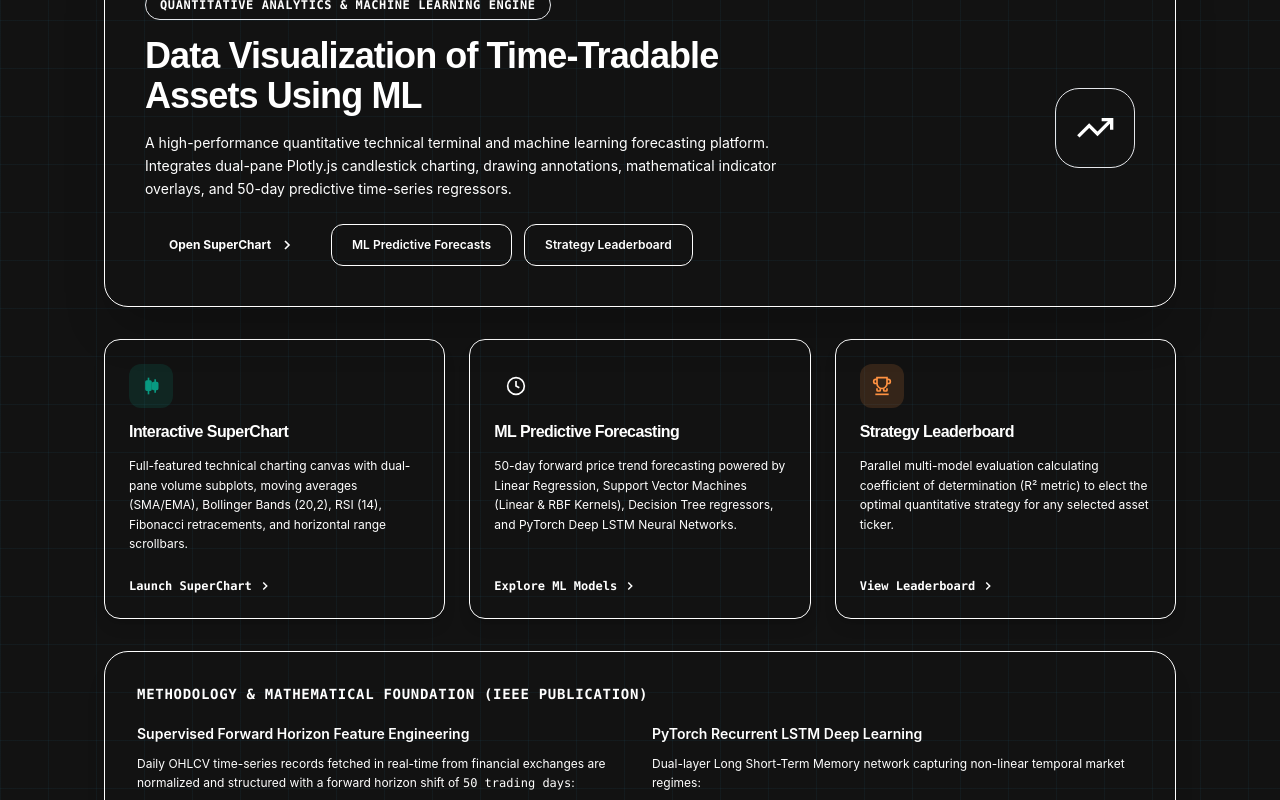
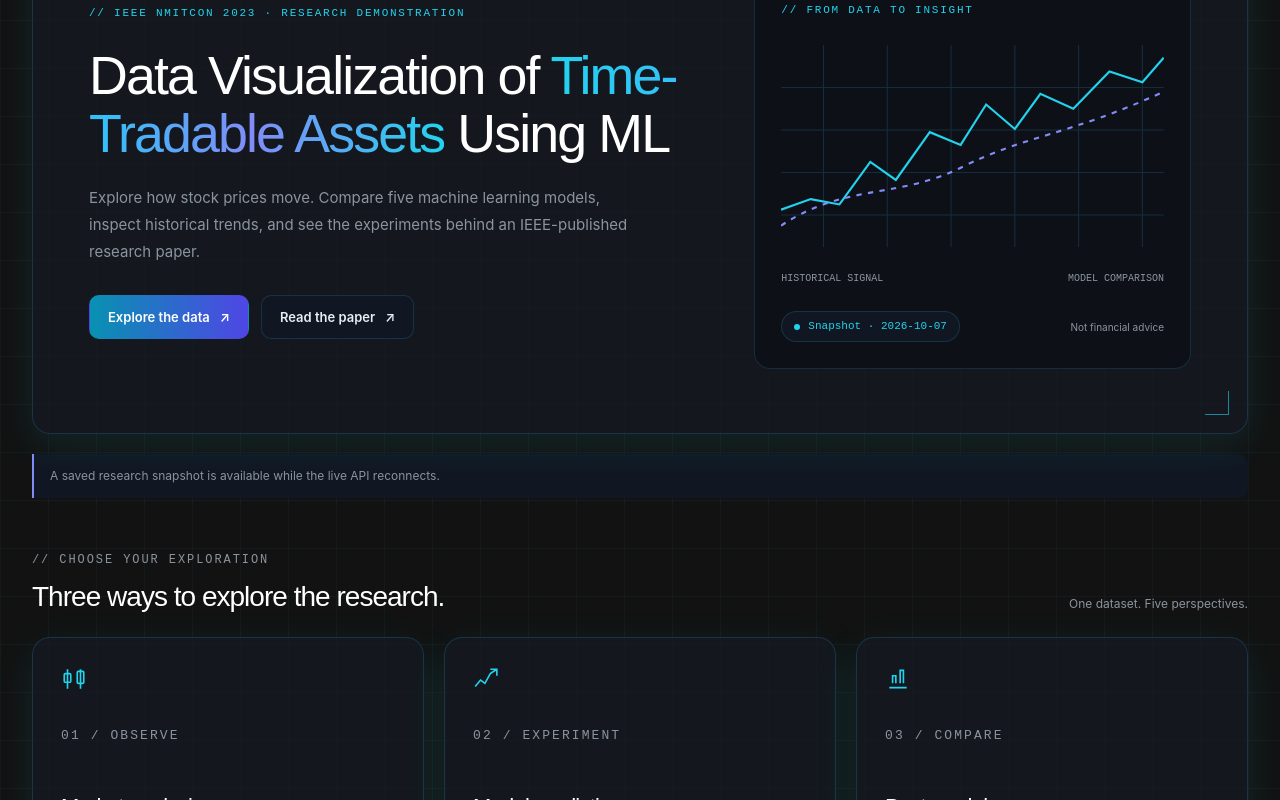
Before and after one commit to vi-nayKR/Data-Visualization-Of-Time-Tradable-Assets-Using-ML, an Angular app in the folder frontend/: page / in a window 1280 px wide. Shown: the part 220-1020 px from the top of the page. Built offline with nearby package versions, Linux system fonts and the light colour scheme; no server answers.

Commit message:
Design IEEE research hero and three exploration entry cards

```diff
--- a/frontend/src/app/features/home/home.component.ts
+++ b/frontend/src/app/features/home/home.component.ts
@@ -1,178 +1,28 @@
-import { Component } from '@angular/core';
-import { CommonModule } from '@angular/common';
+import { ChangeDetectionStrategy, Component, inject } from '@angular/core';
 import { RouterLink } from '@angular/router';
-
-@Component({
-  selector: 'app-home',
-  standalone: true,
-  imports: [CommonModule, RouterLink],
-  template: `
-    <div class="max-w-6xl mx-auto p-6 md:p-10 space-y-8 text-[var(--color-frost)]">
-
-      <!-- Hero Banner with Portfolio-Ng Gradient & Live Action Buttons -->
-      <div class="apple-glass rounded-3xl p-8 md:p-10 flex flex-col lg:flex-row items-start lg:items-center justify-between gap-8 shadow-2xl border border-[var(--color-border)] relative overflow-hidden">
-
-        <div class="space-y-4 max-w-2xl relative z-10">
-          <div class="inline-flex items-center gap-2 bg-[var(--color-accent)]/15 border border-[var(--color-accent)]/30 text-[var(--color-accent)] text-xs px-3.5 py-1.5 rounded-full font-bold uppercase tracking-wider font-mono">
-            Quantitative Analytics &amp; Machine Learning Engine
-          </div>
-
-          <h1 class="text-3xl md:text-4xl font-extrabold tracking-tight font-display leading-tight">
-            Data Visualization of Time-Tradable Assets Using ML
-          </h1>
-
-          <p class="text-sm text-[var(--color-muted)] leading-relaxed">
-            A high-performance quantitative technical terminal and machine learning forecasting platform. Integrates dual-pane Plotly.js candlestick charting, drawing annotations, mathematical indicator overlays, and 50-day predictive time-series regressors.
-          </p>
-
-          <div class="flex flex-wrap items-center gap-3 pt-2">
-            <a routerLink="/analysis"
-               class="inline-flex items-center gap-2 px-6 py-3 rounded-xl bg-[var(--color-accent)] hover:bg-[var(--color-accent-glow)] text-white font-bold text-xs transition-all duration-200 shadow-lg shadow-[var(--shadow-accent)] hover:scale-102 cursor-pointer">
-              <span>Open SuperChart</span>
-              <svg class="w-4 h-4" viewBox="0 0 24 24" fill="none" stroke="currentColor" stroke-width="2.5">
-                <polyline points="9 18 15 12 9 6"></polyline>
-              </svg>
-            </a>
-
-            <a routerLink="/prediction"
-               class="inline-flex items-center gap-2 px-5 py-3 rounded-xl bg-[var(--color-surface)] border border-[var(--color-border)] hover:border-[var(--color-accent)]/50 text-[var(--color-frost)] font-semibold text-xs hover:bg-[var(--color-abyss)] transition-all duration-200 cursor-pointer">
-              <span>ML Predictive Forecasts</span>
-            </a>
-
-            <a routerLink="/best-analysis"
-               class="inline-flex items-center gap-2 px-5 py-3 rounded-xl bg-[var(--color-surface)] border border-[var(--color-border)] hover:border-[var(--color-accent)]/50 text-[var(--color-frost)] font-semibold text-xs hover:bg-[var(--color-abyss)] transition-all duration-200 cursor-pointer">
-              <span>Strategy Leaderboard</span>
-            </a>
-          </div>
-        </div>
-
-        <div class="w-20 h-20 rounded-3xl bg-[var(--color-accent)]/10 border border-[var(--color-accent)]/30 flex items-center justify-center text-[var(--color-accent)] flex-shrink-0 shadow-2xl shadow-[var(--shadow-accent)]">
-          <svg class="w-10 h-10" viewBox="0 0 24 24" fill="none" stroke="currentColor" stroke-width="2">
-            <polyline points="22 7 13.5 15.5 8.5 10.5 2 17"></polyline>
-            <polyline points="16 7 22 7 22 13"></polyline>
-          </svg>
-        </div>
+import { StockApiService } from '../../core/services/stock-api.service';
+import { UI } from '../../shared/ui';
+@Component({ selector:'app-home', changeDetection:ChangeDetectionStrategy.OnPush, imports:[RouterLink,...UI],
+  template:`
+    <section uiCard class="hero hud">
+      <div><p class="eyebrow">// IEEE NMITCON 2023 · RESEARCH DEMONSTRATION</p>
+        <h1>Data Visualization of <span class="gradient-text">Time-Tradable Assets</span> Using ML</h1>
+        <p class="hero-copy">Explore how stock prices move. Compare five machine learning models, inspect historical trends, and see the experiments behind an IEEE-published research paper.</p>
+        <div class="hero-actions"><a uiButton class="primary" routerLink="/analysis">Explore the data <span aria-hidden="true">↗</span></a><a uiButton href="https://doi.org/10.1109/NMITCON58196.2023.10275962" target="_blank" rel="noopener">Read the paper <span aria-hidden="true">↗</span></a></div>
       </div>
-
-      <!-- Feature Grid with Direct Navigation -->
-      <div class="grid grid-cols-1 md:grid-cols-3 gap-6">
-
-        <!-- SuperChart Feature Card -->
-        <a routerLink="/analysis"
-           class="group bg-[var(--color-surface)] border border-[var(--color-border)] rounded-2xl p-6 space-y-4 hover:border-[var(--color-accent)]/50 hover:bg-[var(--color-surface)]/80 transition-all shadow-lg flex flex-col justify-between cursor-pointer">
-          <div class="space-y-3">
-            <div class="w-11 h-11 rounded-xl bg-[#089981]/15 text-[#089981] flex items-center justify-center">
-              <svg class="w-5 h-5" viewBox="0 0 24 24" fill="none" stroke="currentColor" stroke-width="2">
-                <line x1="9" y1="2" x2="9" y2="22"></line>
-                <rect x="6" y="6" width="6" height="11" rx="1" fill="currentColor"></rect>
-                <line x1="17" y1="4" x2="17" y2="20"></line>
-                <rect x="14" y="8" width="6" height="8" rx="1" fill="currentColor"></rect>
-              </svg>
-            </div>
-            <h2 class="text-base font-bold text-[var(--color-frost)] group-hover:text-[var(--color-accent)] transition-colors">
-              Interactive SuperChart
-            </h2>
-            <p class="text-xs text-[var(--color-muted)] leading-relaxed">
-              Full-featured technical charting canvas with dual-pane volume subplots, moving averages (SMA/EMA), Bollinger Bands (20,2), RSI (14), Fibonacci retracements, and horizontal range scrollbars.
-            </p>
-          </div>
-
-          <div class="flex items-center gap-1.5 text-xs font-bold text-[var(--color-accent)] font-mono pt-2">
-            <span>Launch SuperChart</span>
-            <svg class="w-3.5 h-3.5 group-hover:translate-x-1 transition-transform" viewBox="0 0 24 24" fill="none" stroke="currentColor" stroke-width="2.5">
-              <polyline points="9 18 15 12 9 6"></polyline>
-            </svg>
-          </div>
-        </a>
-
-        <!-- ML Forecasting Feature Card -->
-        <a routerLink="/prediction"
-           class="group bg-[var(--color-surface)] border border-[var(--color-border)] rounded-2xl p-6 space-y-4 hover:border-[var(--color-accent)]/50 hover:bg-[var(--color-surface)]/80 transition-all shadow-lg flex flex-col justify-between cursor-pointer">
-          <div class="space-y-3">
-            <div class="w-11 h-11 rounded-xl bg-[var(--color-accent)]/15 text-[var(--color-accent)] flex items-center justify-center">
-              <svg class="w-5 h-5" viewBox="0 0 24 24" fill="none" stroke="currentColor" stroke-width="2">
-                <circle cx="12" cy="12" r="10"></circle>
-                <polyline points="12 6 12 12 16 14"></polyline>
-              </svg>
-            </div>
-            <h2 class="text-base font-bold text-[var(--color-frost)] group-hover:text-[var(--color-accent)] transition-colors">
-              ML Predictive Forecasting
-            </h2>
-            <p class="text-xs text-[var(--color-muted)] leading-relaxed">
-              50-day forward price trend forecasting powered by Linear Regression, Support Vector Machines (Linear &amp; RBF Kernels), Decision Tree regressors, and PyTorch Deep LSTM Neural Networks.
-            </p>
-          </div>
-
-          <div class="flex items-center gap-1.5 text-xs font-bold text-[var(--color-accent)] font-mono pt-2">
-            <span>Explore ML Models</span>
-            <svg class="w-3.5 h-3.5 group-hover:translate-x-1 transition-transform" viewBox="0 0 24 24" fill="none" stroke="currentColor" stroke-width="2.5">
-              <polyline points="9 18 15 12 9 6"></polyline>
-            </svg>
-          </div>
-        </a>
-
-        <!-- Strategy Leaderboard Feature Card -->
-        <a routerLink="/best-analysis"
-           class="group bg-[var(--color-surface)] border border-[var(--color-border)] rounded-2xl p-6 space-y-4 hover:border-[var(--color-accent)]/50 hover:bg-[var(--color-surface)]/80 transition-all shadow-lg flex flex-col justify-between cursor-pointer">
-          <div class="space-y-3">
-            <div class="w-11 h-11 rounded-xl bg-[#ff9242]/15 text-[#ff9242] flex items-center justify-center">
-              <svg class="w-5 h-5" viewBox="0 0 24 24" fill="none" stroke="currentColor" stroke-width="2">
-                <path d="M6 9H4.5a2.5 2.5 0 0 1 0-5H6"></path>
-                <path d="M18 9h1.5a2.5 2.5 0 0 0 0-5H18"></path>
-                <path d="M4 22h16"></path>
-                <path d="M10 14.66V17c0 .55-.45 1-1 1H7c-.55 0-1-.45-1-1v-2.34"></path>
-                <path d="M18 14.66V17c0 .55-.45 1-1 1h-2c-.55 0-1-.45-1-1v-2.34"></path>
-                <path d="M6 2h12v7a6 6 0 0 1-12 0V2z"></path>
-              </svg>
-            </div>
-            <h2 class="text-base font-bold text-[var(--color-frost)] group-hover:text-[var(--color-accent)] transition-colors">
-              Strategy Leaderboard
-            </h2>
-            <p class="text-xs text-[var(--color-muted)] leading-relaxed">
-              Parallel multi-model evaluation calculating coefficient of determination (R² metric) to elect the optimal quantitative strategy for any selected asset ticker.
-            </p>
-          </div>
-
-          <div class="flex items-center gap-1.5 text-xs font-bold text-[var(--color-accent)] font-mono pt-2">
-            <span>View Leaderboard</span>
-            <svg class="w-3.5 h-3.5 group-hover:translate-x-1 transition-transform" viewBox="0 0 24 24" fill="none" stroke="currentColor" stroke-width="2.5">
-              <polyline points="9 18 15 12 9 6"></polyline>
-            </svg>
-          </div>
-        </a>
-
+      <div class="hero-visual"><div class="eyebrow">// FROM DATA TO INSIGHT</div>
+        <svg viewBox="0 0 360 190" fill="none" aria-hidden="true"><g class="hero-grid"><path d="M0 40h360M0 80h360M0 120h360M0 160h360M40 0v190M100 0v190M160 0v190M220 0v190M280 0v190M340 0v190"/></g><path d="M0 155 28 145 55 150 84 110 108 127 140 82 169 94 193 56 220 79 244 46 275 60 309 25 340 35 360 12" stroke="currentColor" stroke-width="2"/><path class="hero-forecast" d="M0 170C60 130 110 145 170 115S270 85 360 44" stroke-width="2" stroke-dasharray="5 6"/></svg>
+        <div class="visual-footer mono"><span>HISTORICAL SIGNAL</span><span>MODEL COMPARISON</span></div>
+        <div class="hero-meta"><span uiBadge>{{ api.sourceLabel('companies') }}</span><span>Not financial advice</span></div>
       </div>
-
-      <!-- Financial Theory & Documentation Section -->
-      <div class="bg-[var(--color-surface)] border border-[var(--color-border)] rounded-3xl p-8 space-y-5 shadow-xl">
-        <h3 class="text-sm font-bold text-[var(--color-frost)] uppercase tracking-wider font-mono">
-          Methodology &amp; Mathematical Foundation (IEEE Publication)
-        </h3>
-
-        <div class="grid grid-cols-1 md:grid-cols-2 gap-6 text-xs text-[var(--color-muted)] leading-relaxed">
-          <div class="space-y-2.5">
-            <h4 class="text-[var(--color-frost)] font-semibold text-sm">Supervised Forward Horizon Feature Engineering</h4>
-            <p>
-              Daily OHLCV time-series records fetched in real-time from financial exchanges are normalized and structured with a forward horizon shift of <code>50 trading days</code>:
-            </p>
-            <div class="bg-[var(--color-void)] border border-[var(--color-border)] p-3 rounded-xl text-[var(--color-accent)] font-mono-num font-semibold">
-              X_scaled = (X - X_min) / (X_max - X_min)
-            </div>
-          </div>
-
-          <div class="space-y-2.5">
-            <h4 class="text-[var(--color-frost)] font-semibold text-sm">PyTorch Recurrent LSTM Deep Learning</h4>
-            <p>
-              Dual-layer Long Short-Term Memory network capturing non-linear temporal market regimes:
-            </p>
-            <div class="bg-[var(--color-void)] border border-[var(--color-border)] p-3 rounded-xl text-[#089981] font-mono-num font-semibold">
-              Hidden Dimension: 50 | Num Layers: 2 | Optimizer: Adam (lr=0.001)
-            </div>
-          </div>
-        </div>
-      </div>
-
+    </section>
+    @if (api.sources()['companies'] === 'snapshot') { <div class="snapshot-banner home-snapshot">A saved research snapshot is available while the live API reconnects.</div> }
+    <div class="section-heading"><div><p class="eyebrow">// CHOOSE YOUR EXPLORATION</p><h2>Three ways to explore the research.</h2></div><p>One dataset. Five perspectives.</p></div>
+    <div class="entry-grid">
+      <a uiCard class="entry-card" routerLink="/analysis"><svg viewBox="0 0 24 24" fill="none" stroke="currentColor" stroke-width="1.5" aria-hidden="true"><path d="M6 3v18M18 3v18"/><rect x="3" y="7" width="6" height="8" rx="1"/><rect x="15" y="5" width="6" height="11" rx="1"/></svg><p class="eyebrow">01 / OBSERVE</p><h3>Market analysis</h3><p>Explore price, volume, and technical indicators in an interactive chart. Find patterns in the historical data.</p><span class="entry-link">OPEN ANALYSIS ↗</span></a>
+      <a uiCard class="entry-card" routerLink="/prediction"><svg viewBox="0 0 24 24" fill="none" stroke="currentColor" stroke-width="1.5" aria-hidden="true"><path d="M2 19 7 13l4 3 5-9 6-4M16 3h6v6"/></svg><p class="eyebrow">02 / EXPERIMENT</p><h3>Model predictions</h3><p>Switch between linear regression, decision trees, support vector machines, and LSTM to compare model outputs.</p><span class="entry-link">EXPLORE PREDICTIONS ↗</span></a>
+      <a uiCard class="entry-card" routerLink="/best-analysis"><svg viewBox="0 0 24 24" fill="none" stroke="currentColor" stroke-width="1.5" aria-hidden="true"><path d="M4 20h16M7 16V9h3v7M14 16V4h3v12"/></svg><p class="eyebrow">03 / COMPARE</p><h3>Best model</h3><p>See all five models ranked by their R² score. Inspect which model fits the selected asset best in this experiment.</p><span class="entry-link">COMPARE MODELS ↗</span></a>
     </div>
-  `
-})
-export class HomeComponent {}
+    <section uiCard class="research-note"><div><p class="eyebrow">// OPEN RESEARCH</p><h3>Built to explore, not to advise.</h3><p>Model outputs are research experiments, not guarantees of future prices. Read the paper for context, or explore the implementation on GitHub.</p></div><a uiButton href="https://github.com/vi-nayKR/Data-Visualization-Of-Time-Tradable-Assets-Using-ML" target="_blank" rel="noopener">View source <span aria-hidden="true">↗</span></a></section>
+  ` })
+export class HomeComponent { api=inject(StockApiService); }
--- /dev/null
+++ b/frontend/src/app/shared/ticker-picker.ts
@@ -0,0 +1,14 @@
+import { ChangeDetectionStrategy, Component, inject } from '@angular/core';
+import { StockApiService } from '../core/services/stock-api.service';
+import { UiSelect } from './ui';
+@Component({ selector: 'ui-ticker-picker', changeDetection: ChangeDetectionStrategy.OnPush, imports: [UiSelect],
+  template: `<label class="field ticker-field">Search asset<input uiSelect list="asset-options" aria-label="Search asset by ticker or company" [value]="api.selectedTicker()" (change)="select($event)" autocomplete="off" /><datalist id="asset-options">@for (company of api.companies(); track company.ticker) { <option [value]="company.ticker">{{ company.name }}</option> }</datalist></label>` })
+export class TickerPicker {
+  api = inject(StockApiService);
+  select(event: Event) {
+    const input = event.target as HTMLInputElement;
+    const company = this.api.companies().find(c => c.ticker.toLowerCase() === input.value.trim().toLowerCase() || c.name.toLowerCase() === input.value.trim().toLowerCase());
+    if (company) this.api.selectCompany(company.ticker, company.name);
+    input.value = this.api.selectedTicker();
+  }
+}
--- a/frontend/src/styles.css
+++ b/frontend/src/styles.css
@@ -43,4 +43,4 @@ h1,h2,h3,p{margin:0} h1,h2,h3{font-family:var(--font-display);line-height:1.15;l
 .rank-grid{display:grid;grid-template-columns:repeat(5,minmax(0,1fr));gap:14px;margin-bottom:24px}.rank-card{padding:22px 18px;min-height:200px}.rank-card.winner{border-color:var(--accent);background:var(--bg-secondary)}.rank-card h3{font-size:14px;min-height:38px;margin:20px 0 14px;letter-spacing:-.02em}.rank-card .metric-value{font-size:25px}.rank{font:11px var(--font-mono);color:var(--text-muted)}.rank-card.winner .rank{color:var(--accent)}.score-meter{height:5px;background:var(--border-color);border-radius:6px;margin-top:18px;overflow:hidden}.score-meter span{display:block;width:100%;height:100%;background:var(--accent-fill);transform-origin:left}
 @media(max-width:1100px){.hero{padding:44px 32px;gap:32px}.rank-grid{grid-template-columns:repeat(3,minmax(0,1fr))}}
 @media(max-width:767px){.nav-inner{padding:14px 20px;gap:12px;flex-wrap:wrap}.navigation{width:100%;justify-content:space-between;gap:0}.navigation a{padding:10px 8px;font-size:11px}.app-main{padding:32px 20px 48px}.page-header{flex-direction:column;gap:16px}.page-status{padding-top:0;justify-items:start}.page-header h1{font-size:32px}.hero{grid-template-columns:1fr;padding:36px 26px}.hero-visual{padding:20px}.hero h1{font-size:38px}.entry-grid{grid-template-columns:1fr}.entry-card p{min-height:0}.entry-card svg{margin-bottom:22px}.stats-grid{grid-template-columns:1fr;gap:12px}.section-heading{align-items:start;flex-direction:column;margin-top:36px}.research-note{align-items:start;flex-direction:column}.toolbar{padding:18px}.toolbar-start,.ticker-field{width:100%}.chart-frame{height:420px}.panel-heading{padding:20px}.rank-grid{grid-template-columns:repeat(2,minmax(0,1fr))}.rank-card{padding:18px 14px}.rank-card .metric-value{font-size:22px}.controls-row{padding:14px 18px}.footer{padding:24px 20px}}
-@media(min-width:1500px){.chart-frame{height:600px}}
+@media(min-width:1500px){.chart-frame{height:600px}}.hero-grid{stroke:var(--border-color)}.hero-forecast{stroke:var(--accent-glow)}.hero-meta{display:flex;align-items:center;justify-content:space-between;gap:12px;font-size:10px;color:var(--text-muted);margin-top:24px}.home-snapshot{margin:20px 0}
```
